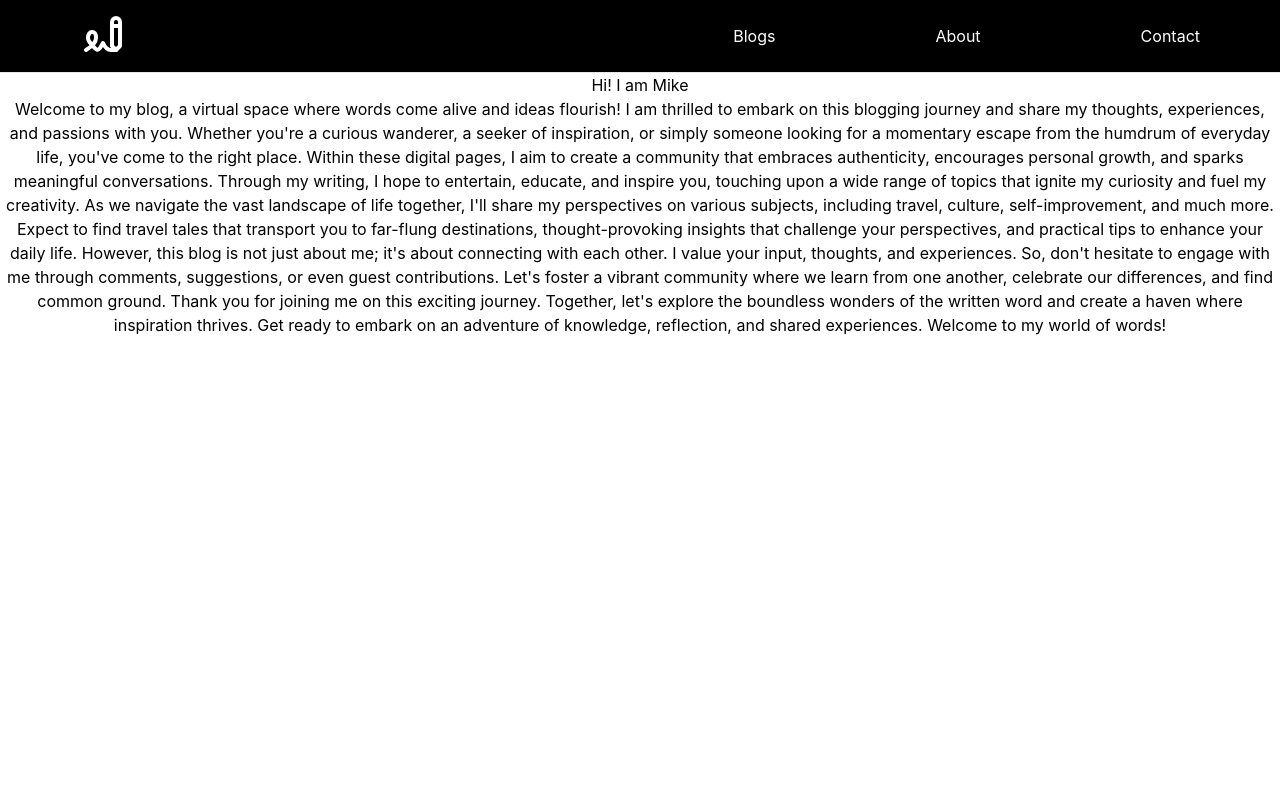
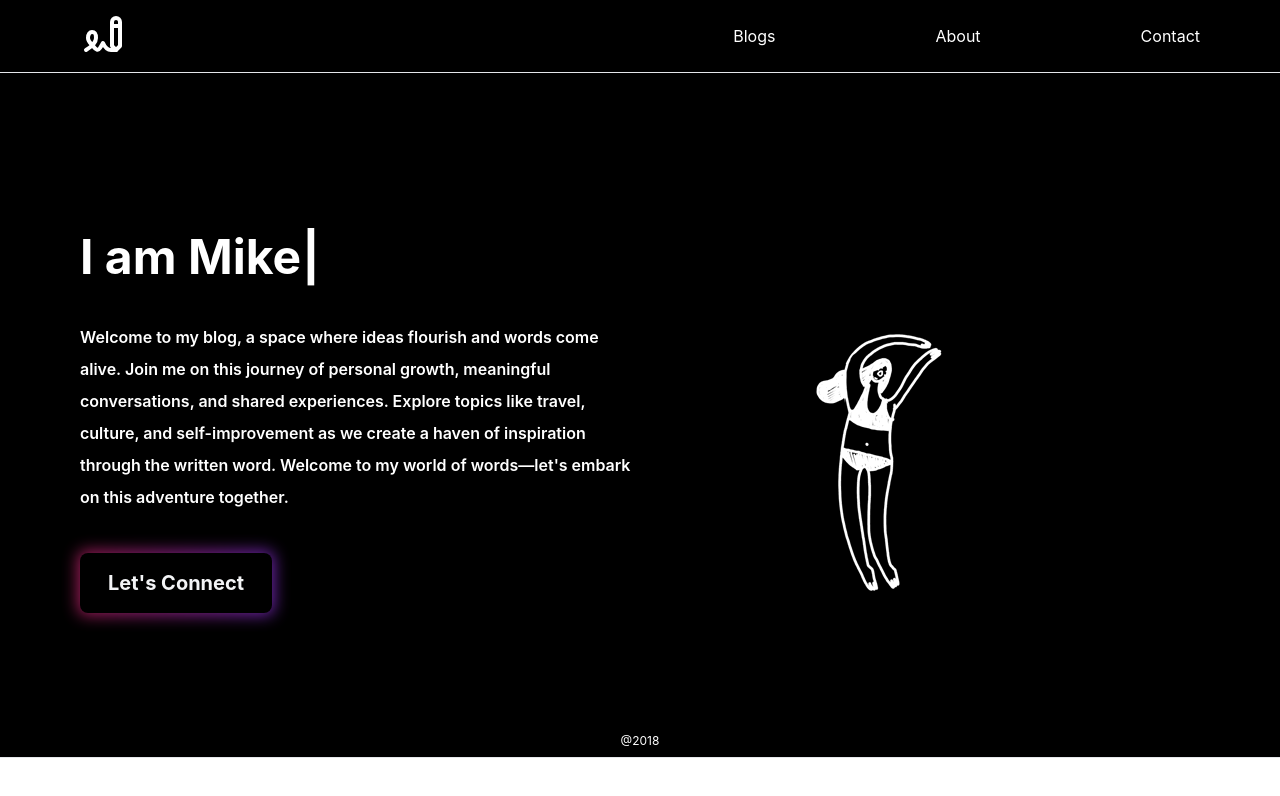
Before and after one commit to rldewe/Blog, a React (Create React App) app: page / in a window 1280 px wide. Shown: the top 796 px of the page. Built offline with nearby package versions, Linux system fonts and the light colour scheme.

Commit message:
Modified Home file and added animation effect

```diff
--- a/package.json
+++ b/package.json
@@ -10,6 +10,7 @@
     "react-dom": "^18.2.0",
     "react-icons": "^4.9.0",
     "react-scripts": "5.0.1",
+    "typewriter-effect": "^2.19.0",
     "web-vitals": "^2.1.4"
   },
   "scripts": {
--- a/src/App.css
+++ b/src/App.css
@@ -1,7 +1,9 @@
 .App {
   text-align: center;
 }
-
+.blur-effect {
+  backdrop-filter: blur(10px);
+}
 .App-logo {
   height: 40vmin;
   pointer-events: none;
--- a/src/App.js
+++ b/src/App.js
@@ -2,6 +2,9 @@ import logo from './logo.svg';
 import './App.css';
 import Navbar from './components/Navbar';
 import Home from './components/Home';
+import Footer from './components/Footer';
+import Typewriter from 'typewriter-effect';
+
 
 function App() {
   return (
@@ -11,6 +14,9 @@ function App() {
 
       {/**Home */}
       <Home/>
+
+      {/**Foote */}
+      <Footer/>
     </div>
   );
 }
--- /dev/null
+++ b/src/components/ConnectButton.js
@@ -0,0 +1,16 @@
+import React from "react";
+
+
+export default function Connect(){
+    return(
+        <div class="absolute group  invisible md:visible ">
+                    <div class="absolute  -inset-0.5 bg-gradient-to-r from-pink-600 to-purple-600 rounded-lg blur opacity-75 group-hover:opacity-100 transition duration-1000 group-hover:duration-200 animate-tilt"></div>
+                    <button class="relative px-7 py-4 bg-black rounded-lg  flex items-center ">
+                    <span class="  items-center justify-between ">
+
+                    <span class="  text-gray-100 font-bold text-xl">Let's Connect</span>
+                    </span>
+                    </button>
+                </div>
+    )
+}
--- /dev/null
+++ b/src/components/Footer.js
@@ -0,0 +1,10 @@
+import React from "react";
+
+
+export default function Footer(){
+    return(
+        <div className="bg-black border-b flex items-center justify-center">
+            <div className="text-white text-xs mb-2">@2018</div>
+        </div>
+    )
+}
--- a/src/components/Home.js
+++ b/src/components/Home.js
@@ -1,15 +1,41 @@
 import React from "react";
 import HomeData from "./HomeData";
+import Image from "../assets/giphy.gif"
+import Connect from "./ConnectButton";
+import Typewriter from 'typewriter-effect';
 
 
 export default function Home(){
     return(
-        <div className="">
-            <div className="home-text">
-                <div>Hi! I am Mike</div>
-                <div><HomeData/></div>
+        <div className="bg-black">
+            <div className="grid grid-cols-2 text-white  ">
+                <div className="col-span-1 mt-40 ml-20 text-left font-bold text-5xl">
+                <Typewriter
+                        options={{
+                        strings: ['Hi ! ', 'I am Mike'],
+                        autoStart: true,
+                        loop: true,
+                                    }}
+                />
+
+                    <div className="text-left leading-8 font-semibold text-base mt-10"><HomeData/></div>
+                    <div className="text-sm mt-10"><Connect/></div>
+
+
+                </div>
+                <div className="col-span-1 mt-40 invisible lg:visible" >
+                    <img src={Image}></img>
+                </div>
+
+
+
+
+
+
             </div>
-            <div className="home-img"></div>
+
+
+
 
         </div>
     )
--- a/src/components/HomeData.js
+++ b/src/components/HomeData.js
@@ -3,16 +3,10 @@ import React from "react";
 export default function HomeData(){
     return(
         <div>
-            <p>
-            Welcome to my blog, a virtual space where words come alive and ideas flourish! I am thrilled to embark on this blogging journey and share my thoughts, experiences, and passions with you. Whether you're a curious wanderer, a seeker of inspiration, or simply someone looking for a momentary escape from the humdrum of everyday life, you've come to the right place.
+            <p className="  ">
+            Welcome to my blog, a space where ideas flourish and words come alive. Join me on this journey of personal growth, meaningful conversations, and shared experiences. Explore topics like travel, culture, and self-improvement as we create a haven of inspiration through the written word. Welcome to my world of words—let's embark on this adventure together.
 
-Within these digital pages, I aim to create a community that embraces authenticity, encourages personal growth, and sparks meaningful conversations. Through my writing, I hope to entertain, educate, and inspire you, touching upon a wide range of topics that ignite my curiosity and fuel my creativity.
 
-As we navigate the vast landscape of life together, I'll share my perspectives on various subjects, including travel, culture, self-improvement, and much more. Expect to find travel tales that transport you to far-flung destinations, thought-provoking insights that challenge your perspectives, and practical tips to enhance your daily life.
-
-However, this blog is not just about me; it's about connecting with each other. I value your input, thoughts, and experiences. So, don't hesitate to engage with me through comments, suggestions, or even guest contributions. Let's foster a vibrant community where we learn from one another, celebrate our differences, and find common ground.
-
-Thank you for joining me on this exciting journey. Together, let's explore the boundless wonders of the written word and create a haven where inspiration thrives. Get ready to embark on an adventure of knowledge, reflection, and shared experiences. Welcome to my world of words!
             </p>
         </div>
     )
--- a/src/components/Navbar.js
+++ b/src/components/Navbar.js
@@ -11,7 +11,9 @@ export default function Navbar(){
             </div>
 
             <div className="nav-right flex items-center justify-end gap-40 mr-20 text-white ">
-                <button>Blogs</button>
+
+                <button className="">Blogs</button>
+
                 <button>About</button>
                 <button>Contact</button>
             </div>
```
Also changed, not shown: src/assets/giphy.gif (added), 1 other file (tests, documents, lock files or other folders).
